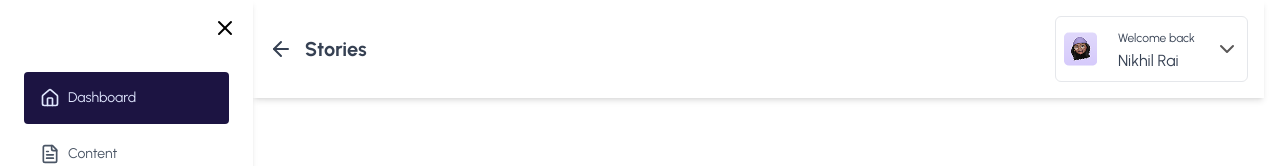
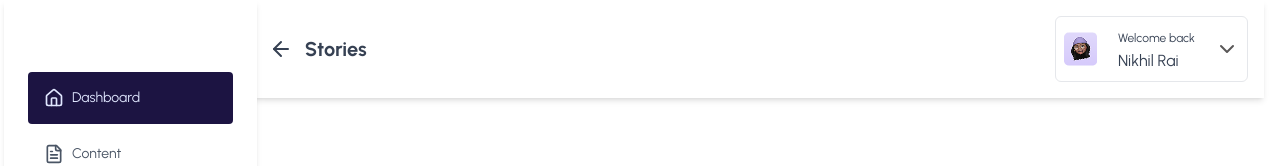
Before and after one commit to jhoncarter7/weframeTask, a Next.js app: page / in a window 1280 px wide. Shown: the top 166 px of the page. Built offline with nearby package versions, Linux system fonts and the light colour scheme.

Commit message:
fix sidebar issue

```diff
--- a/app/components/Sidebar.tsx
+++ b/app/components/Sidebar.tsx
@@ -46,14 +46,16 @@ export default function Sidebar() {
   }, [currentWidth, dispatch]);
 
 
+  // const shouldTranslate = currentWidth < 768;
+  // const translateXClass = shouldTranslate ? (toggle ? 'translate-x-0' : '-translate-x-full') : "";
 
   return (
-    <aside className={`bg-white  h-screen fixed inset-y-0 left-0 md:sticky md:inset-0 z-50 pt-18 flex flex-col py-4 shadow-md font-urbanist
+    <aside className={`bg-white  h-screen fixed inset-y-0 eft-0 md:sticky md:inset-0 z-50 pt-18 flex flex-col py-4 shadow-md font-urbanist
      transform transition-transform duration-300 ease-in-out
-        ${currentWidth < 768 ? toggle ? 'translate-x-0' : '-translate-x-full' : ""}`}
+        ${ toggle ? 'translate-x-0' : '-translate-x-full' } md:translate-x-1`}
         aria-hidden={!toggle && typeof window !== 'undefined' && currentWidth < 768}
         >
-      <div className="absolute top-0 right-0 p-4" onClick={()=> dispatch(closeMenu())}>{<X/>}</div>
+      <div className="absolute top-0 right-0 block md:hidden p-4" onClick={()=> dispatch(closeMenu())}>{<X/>}</div>
       <nav className="flex-1 px-6 space-y-1  justify-between">
         {navItems.map((item) => {
           const isActive = item.href === pathname;
```
